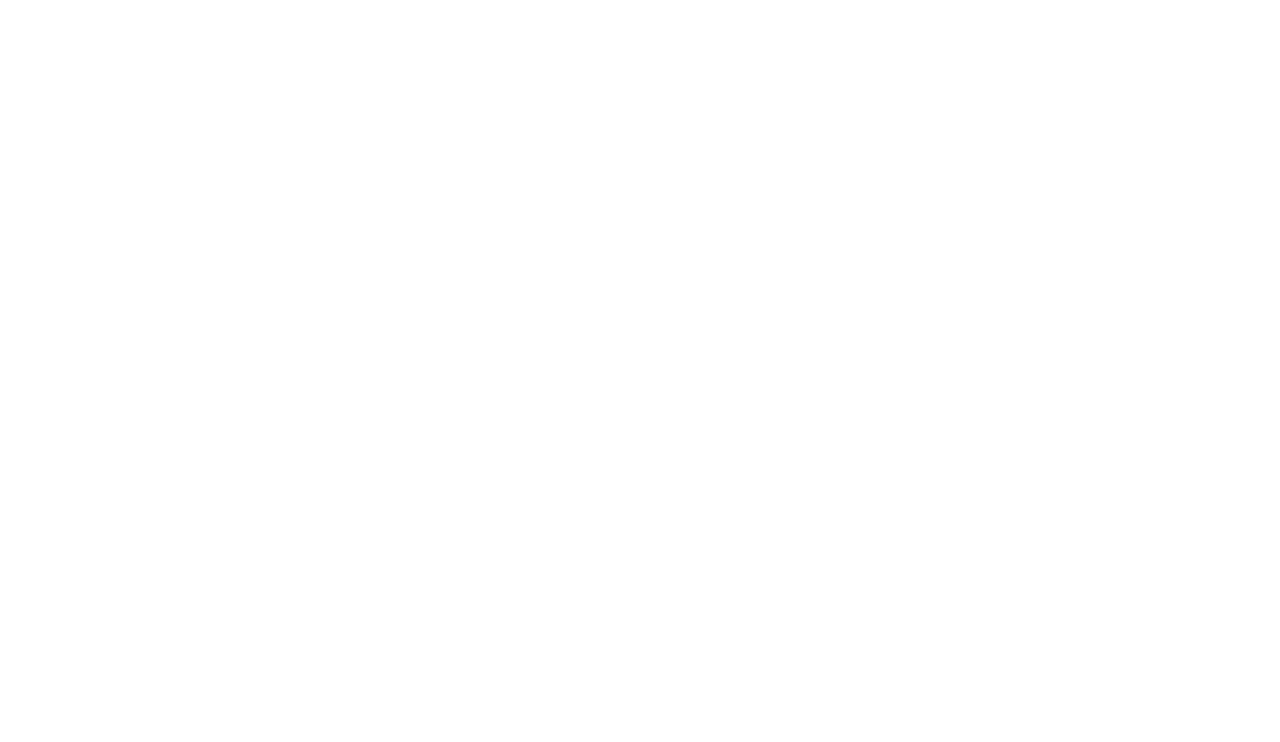
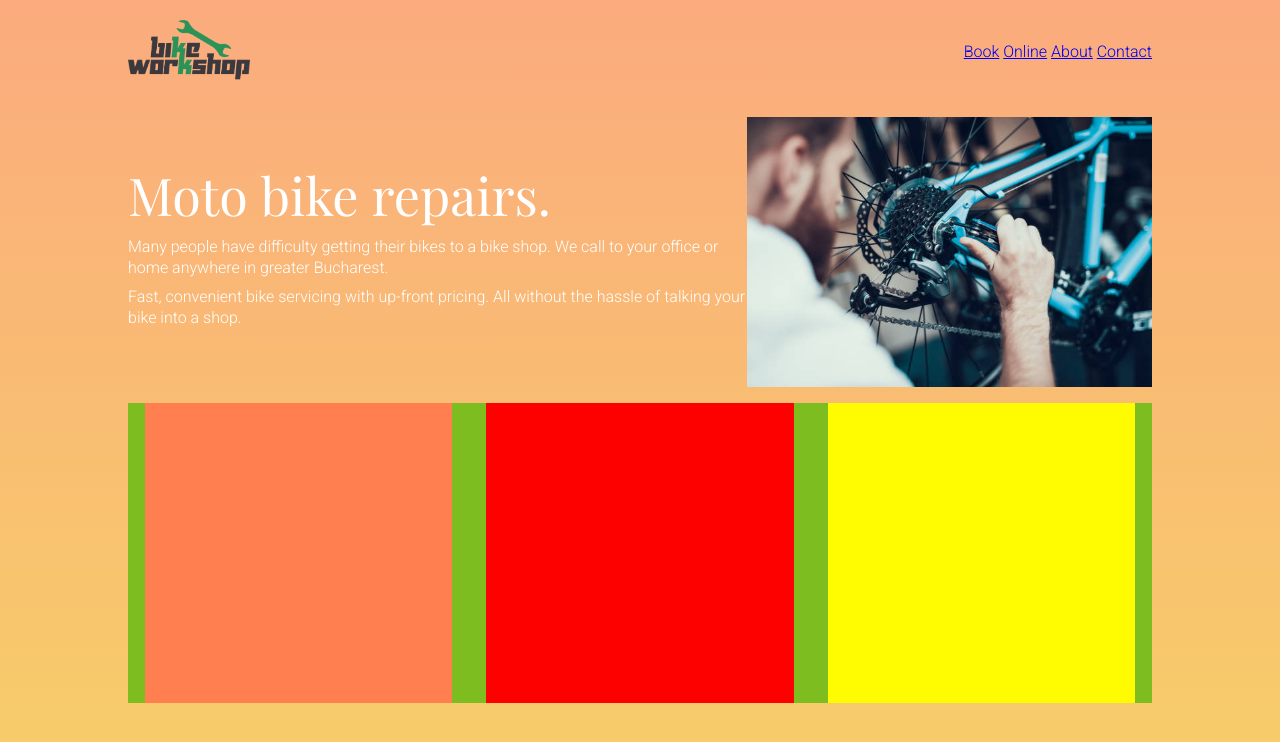
Before and after one commit to cristimanolache28/Simple-Restaurant-Page, a plain HTML site: page Bike Repair Website/index.html in a window 1280 px wide. Drawn offline with nearby package versions, Linux system fonts and the light colour scheme.

Commit message:
imporoving the home page UI

```diff
--- a/Bike Repair Website/index.html
+++ b/Bike Repair Website/index.html
@@ -5,9 +5,51 @@
     <meta http-equiv="X-UA-Compatible" content="IE=edge">
     <meta name="viewport" content="width=device-width, initial-scale=1.0">
     <title>Document</title>
+    <!-- This is Eric Meyers CSS reset -->
+    <link rel="stylesheet" href="style/css_reset.css">
+    <!-- This is my own style sheet -->
     <link rel="stylesheet" href="style/style.css">
+
+    <link rel="preconnect" href="https://fonts.googleapis.com">
+    <link rel="preconnect" href="https://fonts.gstatic.com" crossorigin>
+    <link href="https://fonts.googleapis.com/css2?family=Playfair+Display&family=Roboto:wght@300&display=swap" rel="stylesheet">
 </head>
 <body>
+    <div class="container">
+        <header>
+            <div class="logo">
+                <img src="./img/bike-repair-logo.png" alt="">
+            </div>
+            <div class="navbar">
+                <a href="#">Book</a>
+                <a href="#">Online</a>
+                <a href="#">About</a>
+                <a href="#">Contact</a>
+            </div>
 
+        </header>
+        <main>
+            <div class="herobox1">
+                <h1>Moto bike repairs.</h1>
+                <p>Many people have difficulty getting their bikes to a bike shop. We call to your office or home anywhere in greater Bucharest.</p>
+                <p>Fast, convenient bike servicing with up-front pricing. All without the hassle of talking your bike into a shop.
+                </p>
+            </div>
+            <div class="herobox2">
+                <img src="./img/bieker-repair.jpg" alt="person srvicing a bike in dublin">
+            </div>
+        </main>
+        <div class="cards">
+            <div class="card1">
+
+            </div>
+            <div class="card2">
+
+            </div>
+            <div class="card3">
+
+            </div>
+        </div>
+    </div>
 </body>
 </html>
--- /dev/null
+++ b/Bike Repair Website/style/css_reset.css
@@ -0,0 +1,48 @@
+/* http://meyerweb.com/eric/tools/css/reset/
+   v2.0 | 20110126
+   License: none (public domain)
+*/
+
+html, body, div, span, applet, object, iframe,
+h1, h2, h3, h4, h5, h6, p, blockquote, pre,
+a, abbr, acronym, address, big, cite, code,
+del, dfn, em, img, ins, kbd, q, s, samp,
+small, strike, strong, sub, sup, tt, var,
+b, u, i, center,
+dl, dt, dd, ol, ul, li,
+fieldset, form, label, legend,
+table, caption, tbody, tfoot, thead, tr, th, td,
+article, aside, canvas, details, embed,
+figure, figcaption, footer, header, hgroup,
+menu, nav, output, ruby, section, summary,
+time, mark, audio, video {
+	margin: 0;
+	padding: 0;
+	border: 0;
+	font-size: 100%;
+	font: inherit;
+	vertical-align: baseline;
+}
+/* HTML5 display-role reset for older browsers */
+article, aside, details, figcaption, figure,
+footer, header, hgroup, menu, nav, section {
+	display: block;
+}
+body {
+	line-height: 1;
+}
+ol, ul {
+	list-style: none;
+}
+blockquote, q {
+	quotes: none;
+}
+blockquote:before, blockquote:after,
+q:before, q:after {
+	content: '';
+	content: none;
+}
+table {
+	border-collapse: collapse;
+	border-spacing: 0;
+}
--- a/Bike Repair Website/style/style.css
+++ b/Bike Repair Website/style/style.css
@@ -0,0 +1,104 @@
+*{
+    padding: 0;
+    margin: 0;
+}
+
+html {
+    height: 100%;
+}
+
+body {
+    background-image: linear-gradient(#FBAB7E, #F7CE68);
+    font-family: 'Roboto', sans-serif;
+    color: white;
+    font-size: 16px;
+
+}
+
+.container {
+    width: 1024px;
+    margin-left: auto;
+    margin-right: auto;
+}
+
+header{
+    display: flex;
+    padding-top: 20px;
+    padding-bottom: 20px;
+    justify-content: space-between;
+    align-items: center;
+}
+
+.logo {
+
+}
+
+.logo img {
+    height: 60px;
+    width: auto;
+
+}
+
+.navbar {
+
+}
+
+main{
+    min-height: 300px;
+    display: flex;
+    align-items: center;
+}
+
+.herobox1 {
+    flex: 2;
+    padding-right: ;
+}
+
+.herobox2 {
+    flex: 1;
+
+}
+
+.herobox2 img {
+    height: 270px;
+    width: auto;
+}
+
+.cards {
+    background-color: rgb(126, 189, 32);
+    min-height: 300px;
+    display: flex;
+    /* justify-content: space-between; */
+    justify-content: space-around;
+}
+
+.card1 {
+    background-color: coral;
+    min-height: 300px;
+    width: 30%;
+}
+
+
+.card2 {
+    background-color: rgb(253, 0, 0);
+    min-height: 300px;
+    width: 30%;
+}
+
+
+.card3 {
+    background-color: rgb(255, 251, 0);
+    min-height: 300px;
+    width: 30%;
+}
+
+h1 {
+    font-size: 3.25rem;
+    font-family: 'Playfair Display', serif;
+    margin-bottom: 1rem;
+}
+
+p {
+    line-height: 1.3rem;
+    margin-bottom: 0.5rem;
+}
```
Also changed, not shown: Bike Repair Website/img/bieker-repair.jpg (added), Bike Repair Website/img/bike-repair-logo.png (added).
